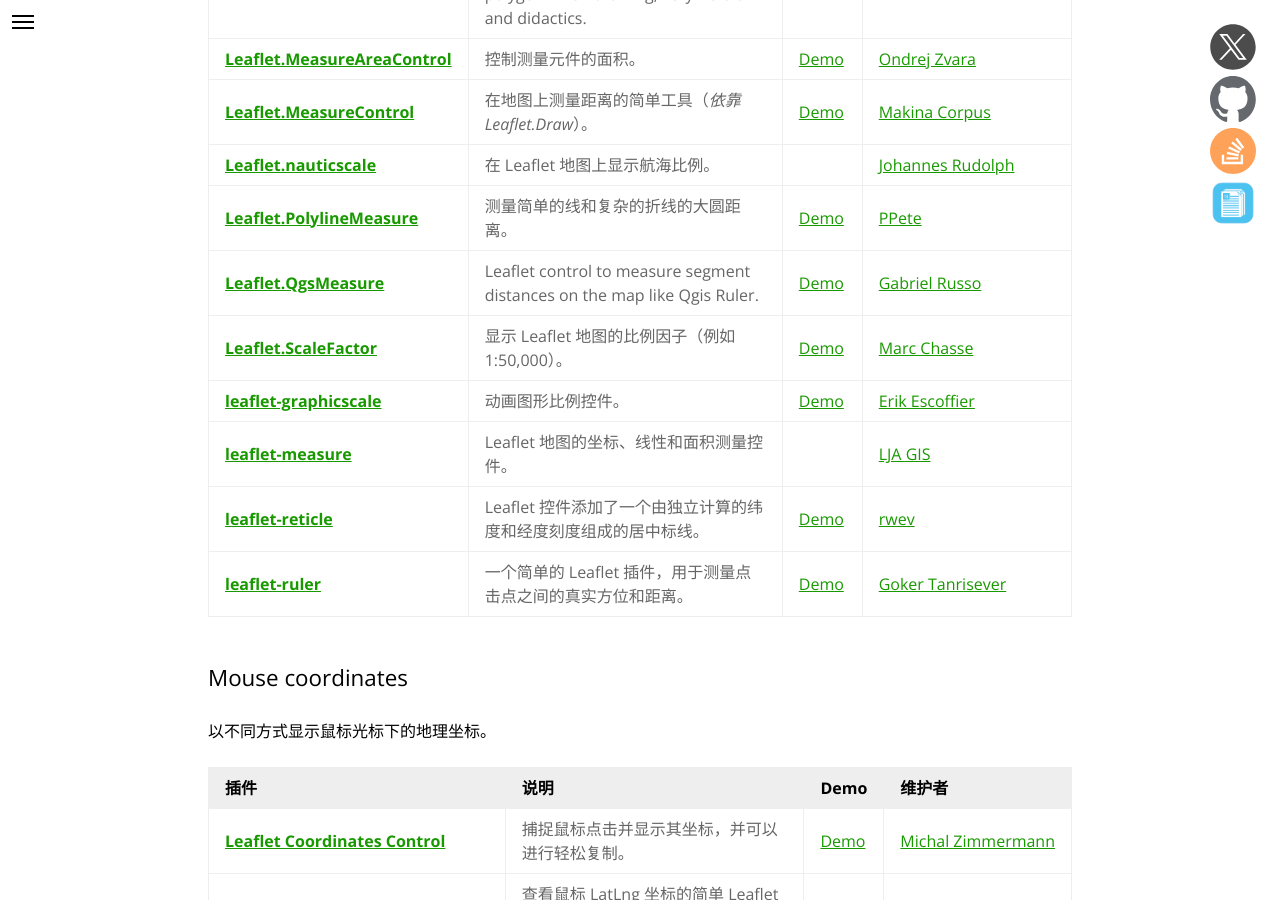
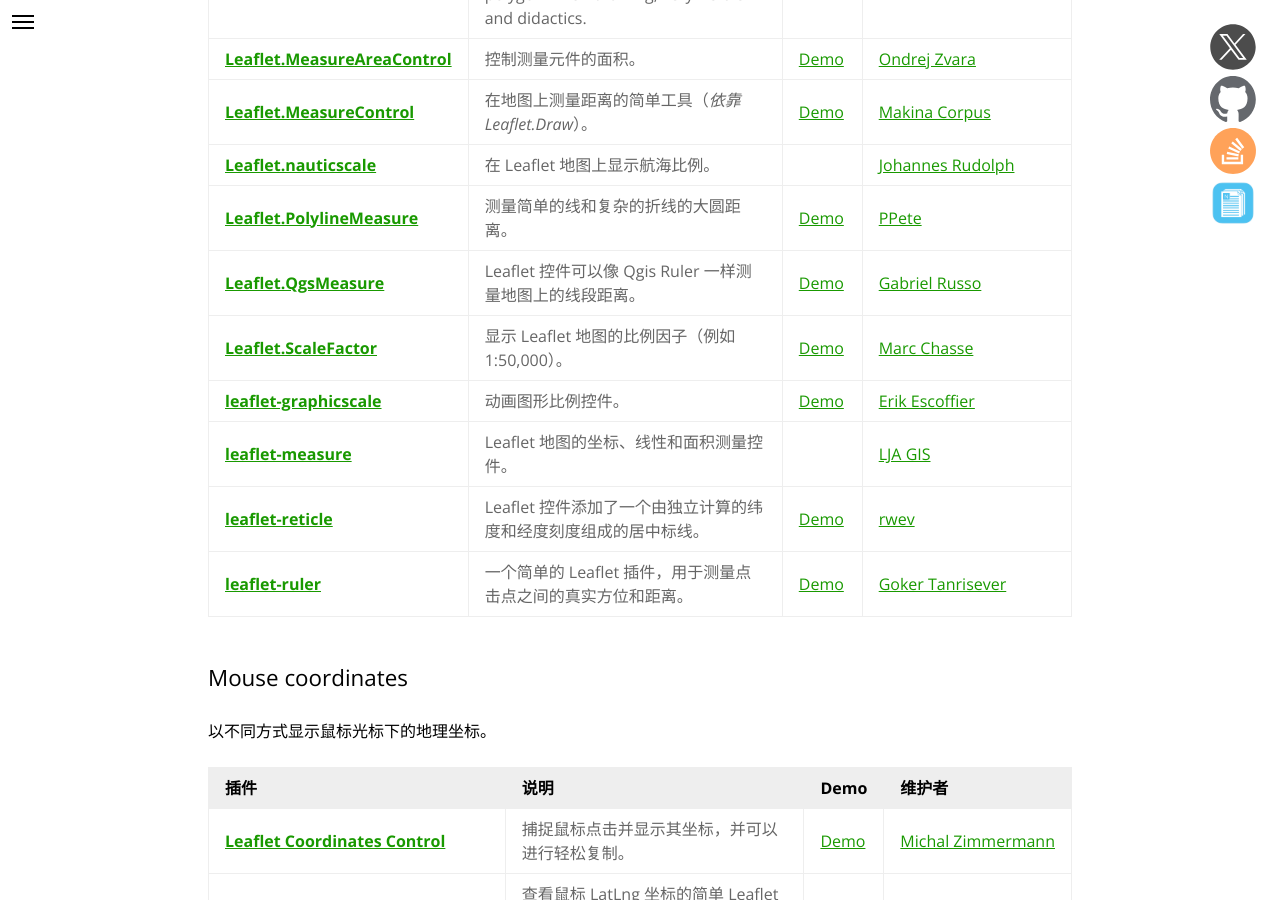
Before and after one commit to NICEXAI/leaflet_zh, a Jekyll site: the page built from plugins.md, in a window 1280 px wide and 900 px high, scrolled down 34546 px. Built offline with Jekyll 4.4.1, drawn with Linux system fonts in a browser that asks for light colours.

Commit message:
- 对 leaflet-qgsmeasure 内的文档进行翻译和校正

```diff
--- a/_plugins/measurement/leaflet-qgsmeasure.md
+++ b/_plugins/measurement/leaflet-qgsmeasure.md
@@ -9,4 +9,4 @@
 compatible-v1: true
 ---
 
-Leaflet control to measure segment distances on the map like Qgis Ruler.
+Leaflet 控件可以像 Qgis Ruler 一样测量地图上的线段距离。
```
